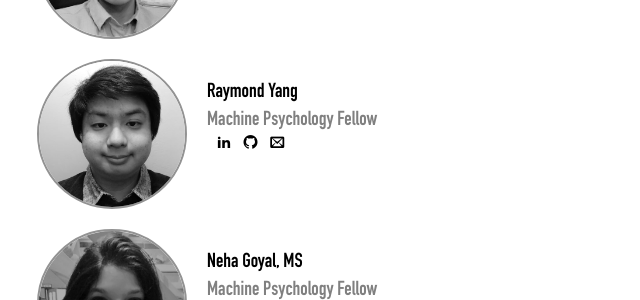
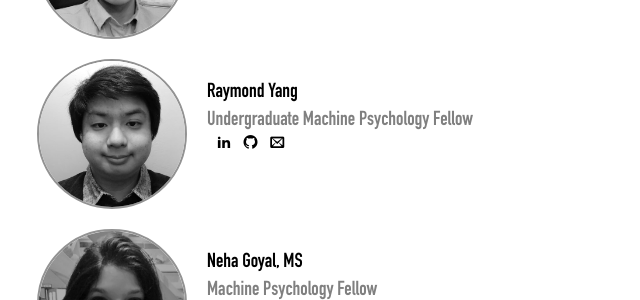
Before and after one commit to mpsych/mpsych.org, a Jekyll site: the page built from people.md, in a window 1280 px wide and 900 px high, scrolled down 852 px. Shown: the part 149-449 px from the top of the window, without its empty margins (275-915 px from the left). Built offline with Jekyll 4.4.1, drawn with Linux system fonts in a browser that asks for light colours; some web fonts are replaced.

Commit message:
added Undergraduate Machine learning fellow

```diff
--- a/people.md
+++ b/people.md
@@ -81,7 +81,7 @@ permalink: /people
   <img src="/people/RYang.jpg">
   <div class="caption">
     Raymond Yang<br>
-    <span class="role">Machine Psychology Fellow</span><br>
+    <span class="role">Undergraduate Machine Psychology Fellow</span><br>
     <div class="icons gray" style="font-size:14px;margin-left:10px">
       <a href="https://www.linkedin.com/in/raymond-yang-913b64152/" target="_blank"><span class="icon-linkedin2 tooltip"><span class="tooltiptext">LinkedIn</span></span></a>
       <a href="https://github.com/YangRyRay" target="_blank"><span class="icon-github tooltip"><span class="tooltiptext">GitHub</span></span></a>
```
